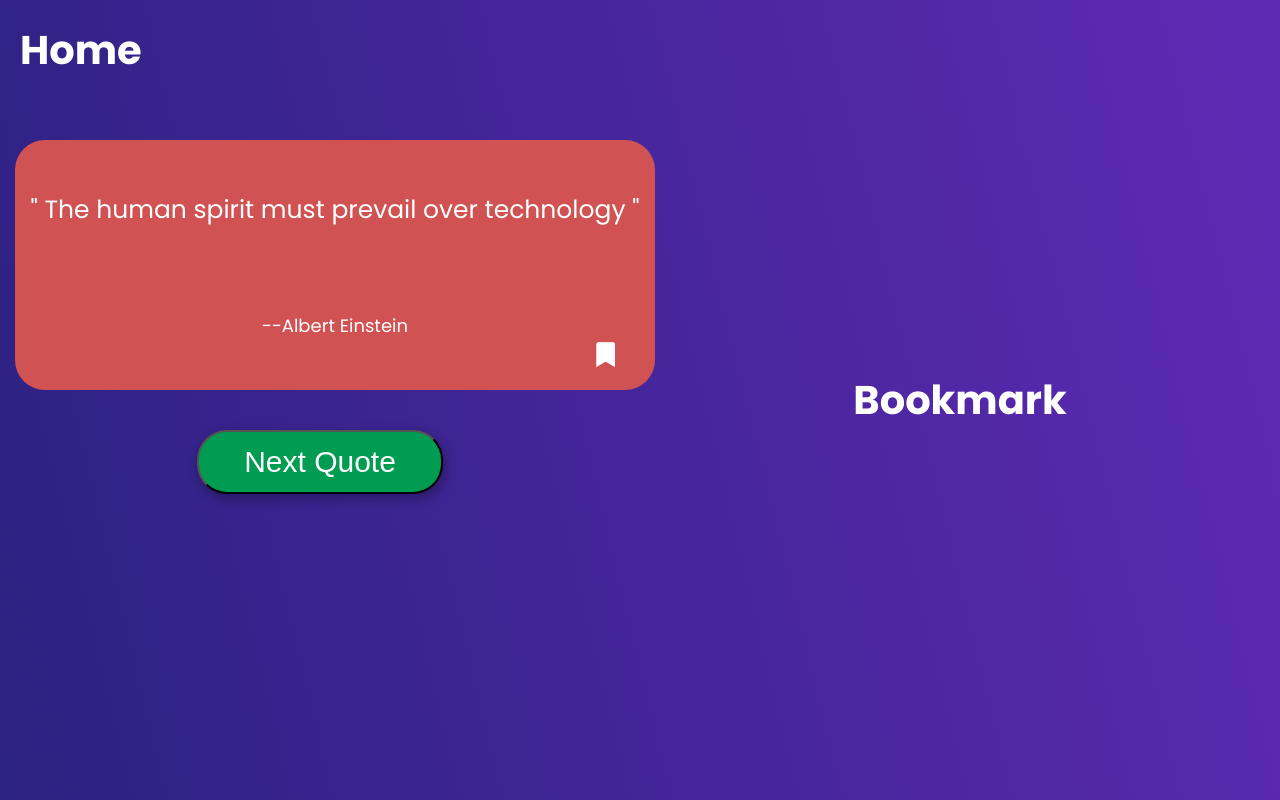
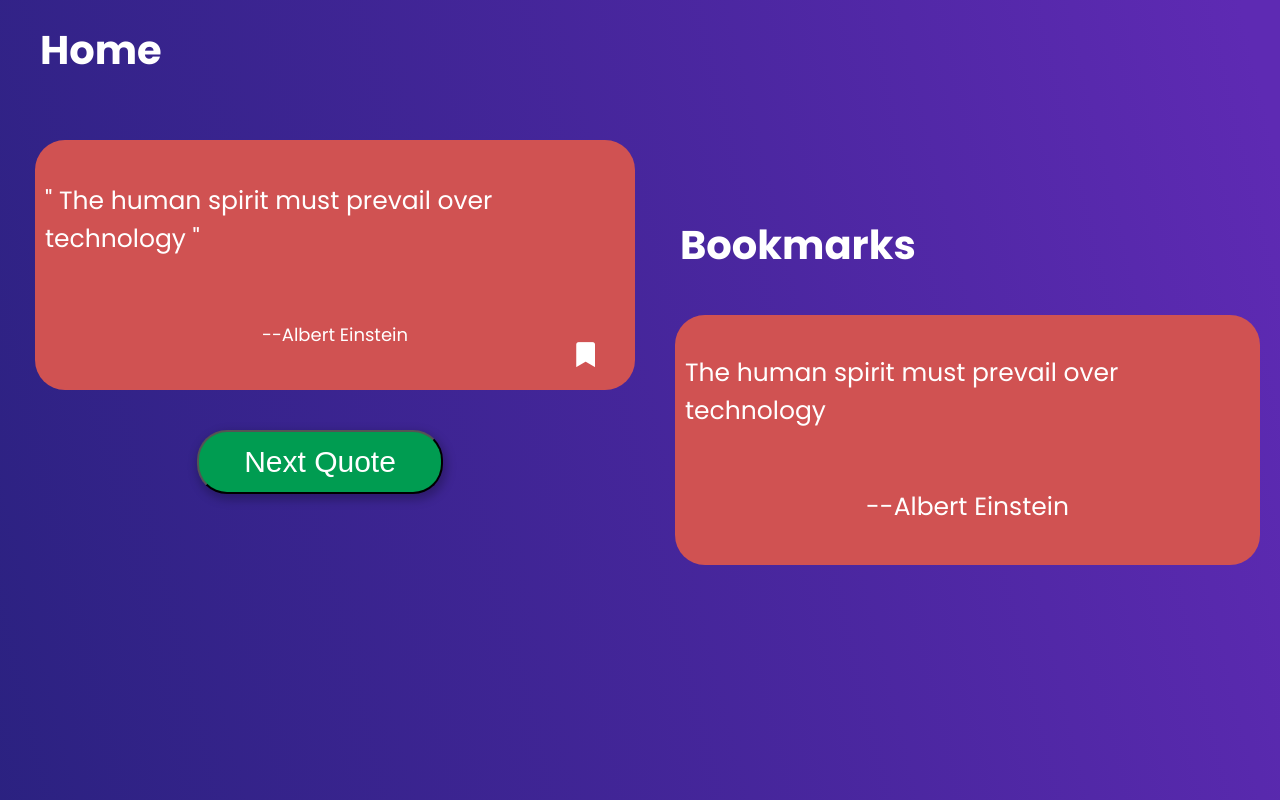
Before and after one commit to shinoj-exe/tghtech-React-Front-end-Task, a React (Create React App) app: page / in a window 1280 px wide. Both pictures are taken after a click on the element 605 px from the left and 356 px from the top of the page. Built offline with nearby package versions, Linux system fonts and the light colour scheme.

Commit message:
able to add as bookmark

```diff
--- a/src/App.css
+++ b/src/App.css
@@ -12,4 +12,5 @@
     display: flex;
     justify-content: center;
     align-items: center;
+    margin: 0 20px;
 }
--- a/src/App.js
+++ b/src/App.js
@@ -1,18 +1,21 @@
-import React from 'react'
+import React,{useState} from 'react'
 import Bookmarks from './components/Bookmarks';
 import Home from './components/Home';
 
 import './App.css'
 
+const App = () => {
+  const [bookmarks,setBookmarks]=useState([]);
 
-const App = () => {
+  console.log(bookmarks);
+
   return (
     <div className='App'>
         <div className="Home homePage-sections">
-            <Home></Home>
+            <Home bookmarks={bookmarks} setBookmarks={setBookmarks}></Home>
         </div>
         <div className="Bookmarks homePage-sections">
-            <Bookmarks></Bookmarks>
+            <Bookmarks bookmarks={bookmarks} setBookmarks={setBookmarks}></Bookmarks>
         </div>
     </div>
   )
--- /dev/null
+++ b/src/components/Bookmark.css
@@ -0,0 +1,14 @@
+.quote-bookmark{
+    min-height: 250px;
+    background: #D05252;
+    border-radius: 30px;
+    margin: 40px 0 40px 15px;
+    padding: 10px;
+    display: flex;
+    flex-direction: column;
+    align-items: center;
+    justify-content: space-around;
+    color: #fff;
+    font-size: 25px;
+    position: relative;
+}
--- a/src/components/Bookmarks.js
+++ b/src/components/Bookmarks.js
@@ -1,9 +1,18 @@
-import React from 'react'
+import React ,{useState}from 'react'
+import './Bookmark.css'
 
-const Bookmarks = () => {
+const Bookmarks = ({bookmarks,setBookmarks}) => {
   return (
     <div>
-      <h1>Bookmark</h1>
+      <h1>Bookmarks</h1>
+      {
+        bookmarks.map(bookmark=>(
+          <div className="quote-bookmark">
+            <div className="quote--bookmark" id='quoteBookmark'>{bookmark.quote}</div>
+            <div className="quote-author-bookmark">-{bookmark.author}</div>
+          </div>
+        ))
+      }
     </div>
   )
 }
--- a/src/components/Home.js
+++ b/src/components/Home.js
@@ -3,12 +3,11 @@ import QuotePage from './QuotePage';
 import './Home.css';
 
 
-const Home = () => {
+const Home = ({bookmarks,setBookmarks}) => {
   return (
     <div className='homePage'>
       <h1>Home</h1>
-      <QuotePage ></QuotePage>
-
+      <QuotePage bookmarks={bookmarks} setBookmarks={setBookmarks}></QuotePage>
     </div>
   )
 }
--- a/src/components/QuotePage.js
+++ b/src/components/QuotePage.js
@@ -2,7 +2,7 @@ import React, { useState } from 'react'
 import './QuotePage.css'
 
 
-const QuotePage = () => {
+const QuotePage = ({bookmarks,setBookmarks}) => {
 
   const [quote,setQuote]=useState('The human spirit must prevail over technology');
   const [author,setAuthor]=useState('-Albert Einstein');
@@ -25,6 +25,13 @@ const QuotePage = () => {
     setAuthor(data.author);
   };
 
+  const addToBookmark=(quote,author)=>{
+    console.log(quote,author);
+    setBookmarks([
+      ...bookmarks,{quote:quote,author:author}
+    ])
+  }
+
 
   return (
     <div className='quote-page'>
@@ -32,9 +39,10 @@ const QuotePage = () => {
         <div className="quote-text" id='quote'>" {quote} "</div>
         <div className="quote-author">-{author}</div>
         <div className="bookmark-btn">
-            <i class="fa fa-bookmark"></i>
+            <i class="fa fa-bookmark"  onClick={()=>{addToBookmark(quote,author)}}></i>
         </div>
       </div>
+
       <div className="next-quote">
         <button id='next-btn' className='next-btn'  onClick={()=>{getQuote()}}>Next Quote</button>
       </div>
```
